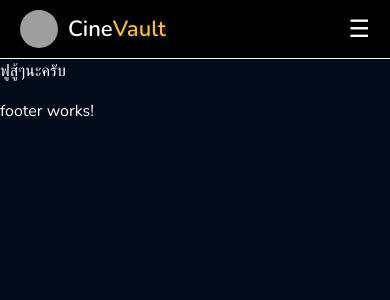
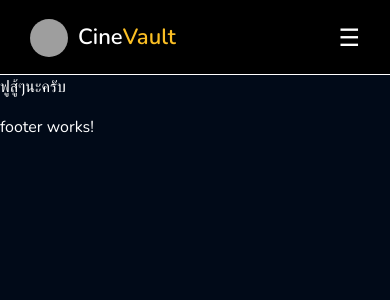
Before and after one commit to PolawatK/rmutt_fullstackclass_2025_1166109051001, an Angular app in the folder Frontend/movietheater/: page / in a window 390 px wide. Shown: the top 300 px of the page. Built offline with nearby package versions, Linux system fonts and the light colour scheme; grey boxes are pictures that could not be loaded.

Commit message:
ืnavbar v2.1

```diff
--- a/Frontend/movietheater/src/app/share/navbar/navbar.css
+++ b/Frontend/movietheater/src/app/share/navbar/navbar.css
@@ -2,8 +2,7 @@
 header {
     background-color: #000000;
     border-bottom: 1px solid rgb(255, 255, 255);
-    padding: 10px 20px;
-    margin: 0;
+    padding: 0px 30px;
 }
 
 .nav-wrapper {
@@ -118,9 +117,17 @@ header {
 
 @media (max-width: 768px) {
 
+    header {
+    height: 75px;
+  }
+
+    .nav-wrapper {
+    height: 75px;
+  }
+
     .desktop-menu {
         position: fixed;
-        top: 60px;
+        top: 75px;
         right: -100%;
         width: 50%;
         height: 100vh;
```
